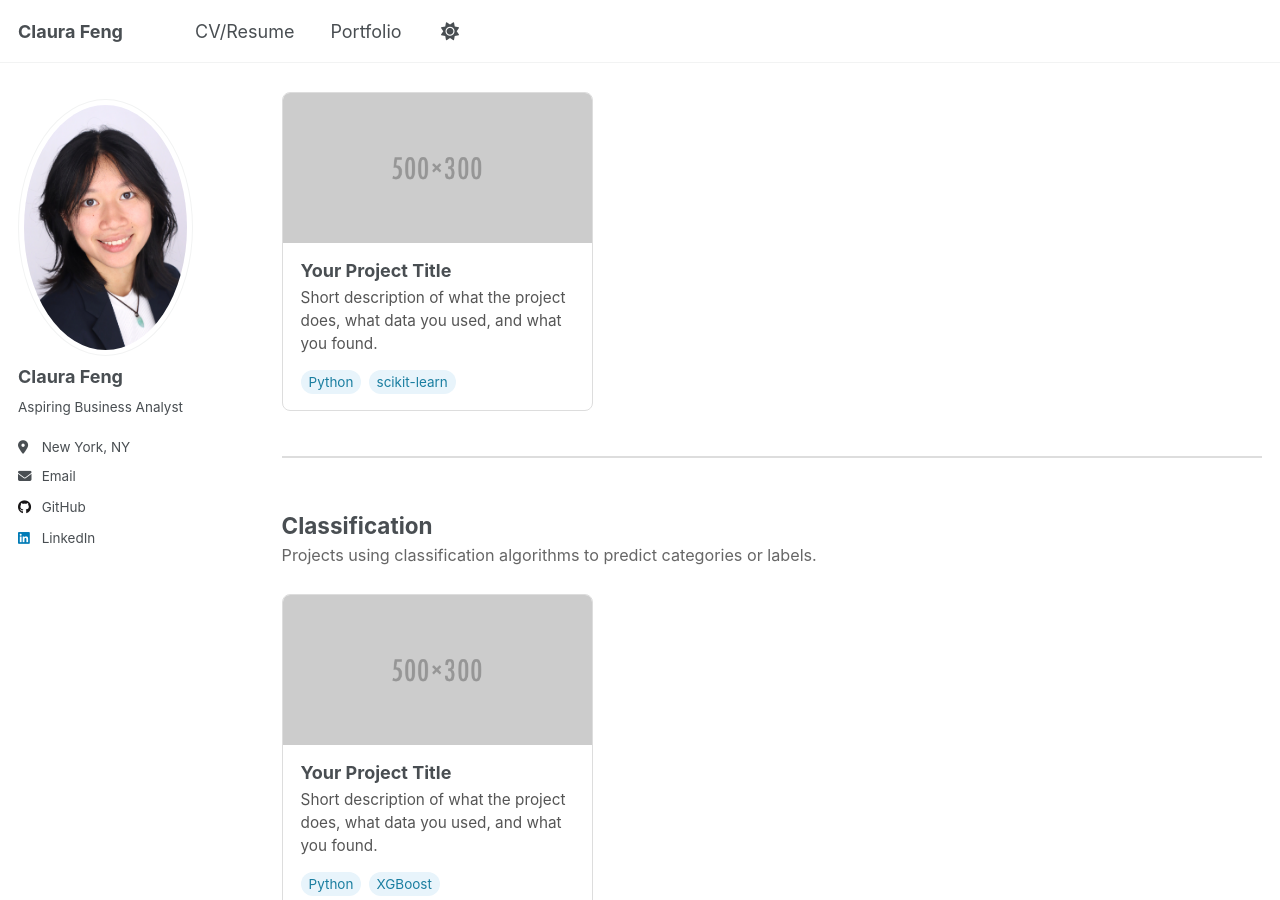
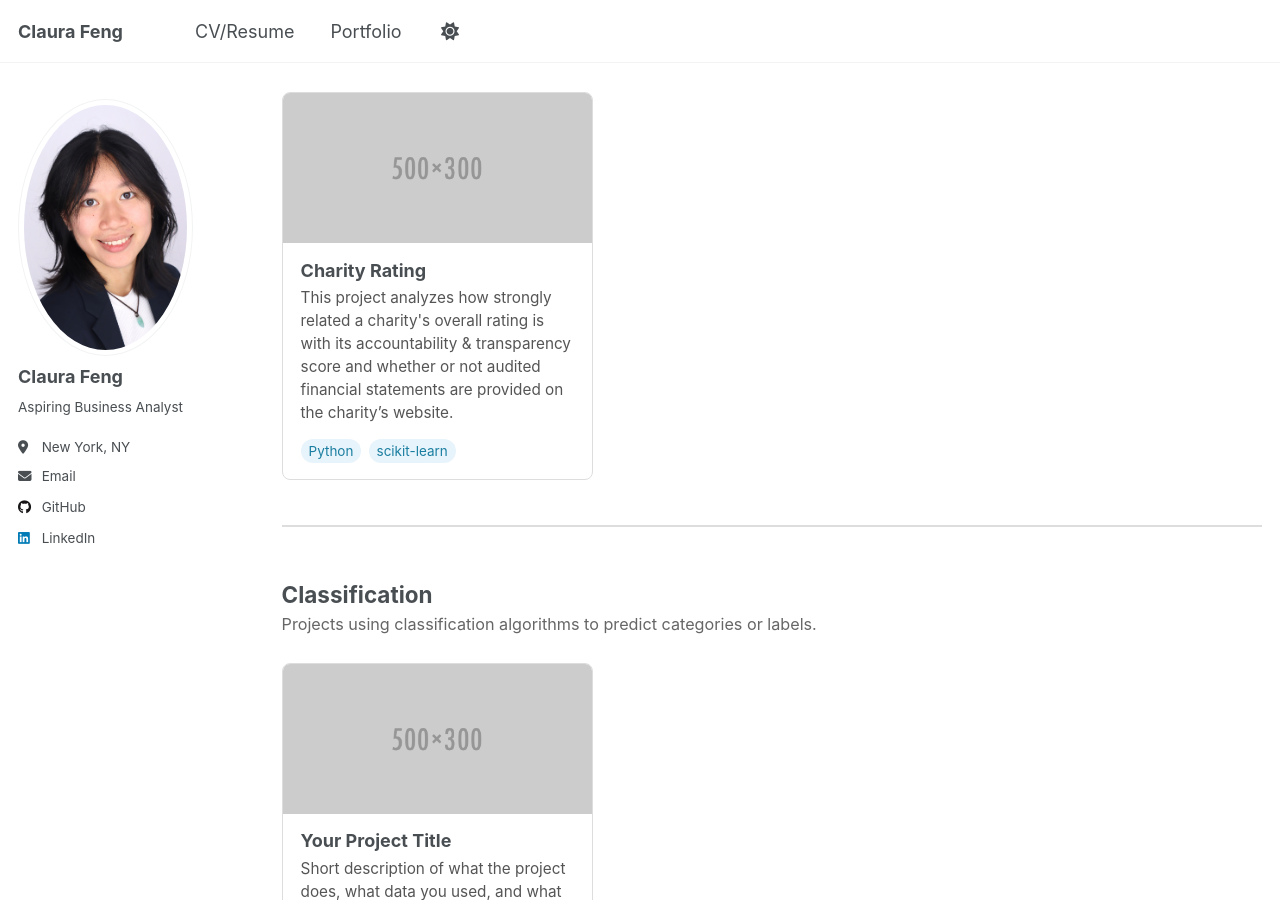
Before and after one commit to claurafeng/claurafeng.github.io, a Jekyll site: the page built from _pages/portfolio.html, in a window 1280 px wide and 900 px high, scrolled down 501 px. Built offline with Jekyll 4.4.1, drawn with Linux system fonts in a browser that asks for light colours; a script that is not in the unit is left out.

Commit message:
Modify portfolio project details for charity rating
Updated project title and description for charity rating project.

```diff
--- a/_pages/portfolio.html
+++ b/_pages/portfolio.html
@@ -124,8 +124,8 @@ collection: none
     <div class="project-card">
       <img src="/images/500x300.png" alt="Project screenshot">
       <div class="project-card-body">
-        <h3><a href="/portfolio/portfolio-1/">Your Project Title</a></h3>
-        <p>Short description of what the project does, what data you used, and what you found.</p>
+        <h3><a href="/portfolio/charity_rating">Charity Rating</a></h3>
+        <p>This project analyzes how strongly related a charity's overall rating is with its accountability & transparency score and whether or not audited financial statements are provided on the charity’s website.</p>
         <span class="tag">Python</span>
         <span class="tag">scikit-learn</span>
       </div>
```
